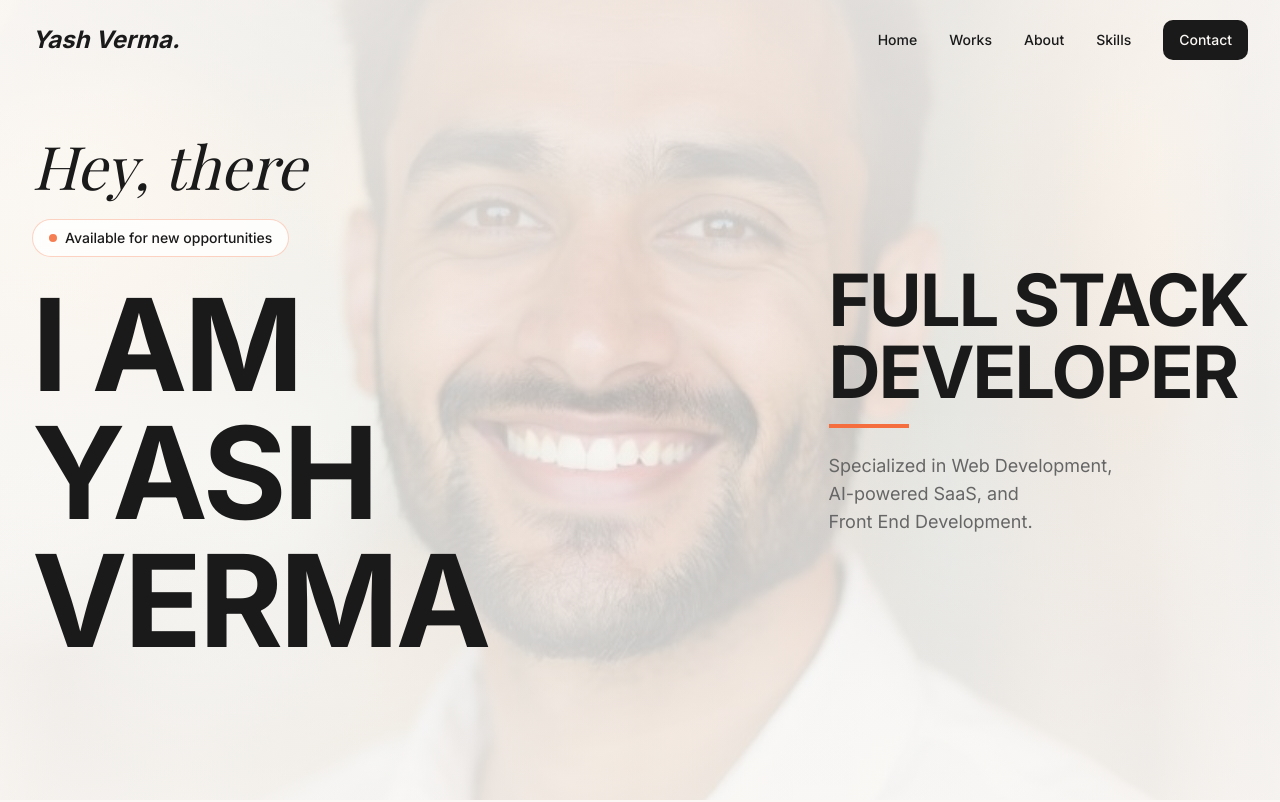
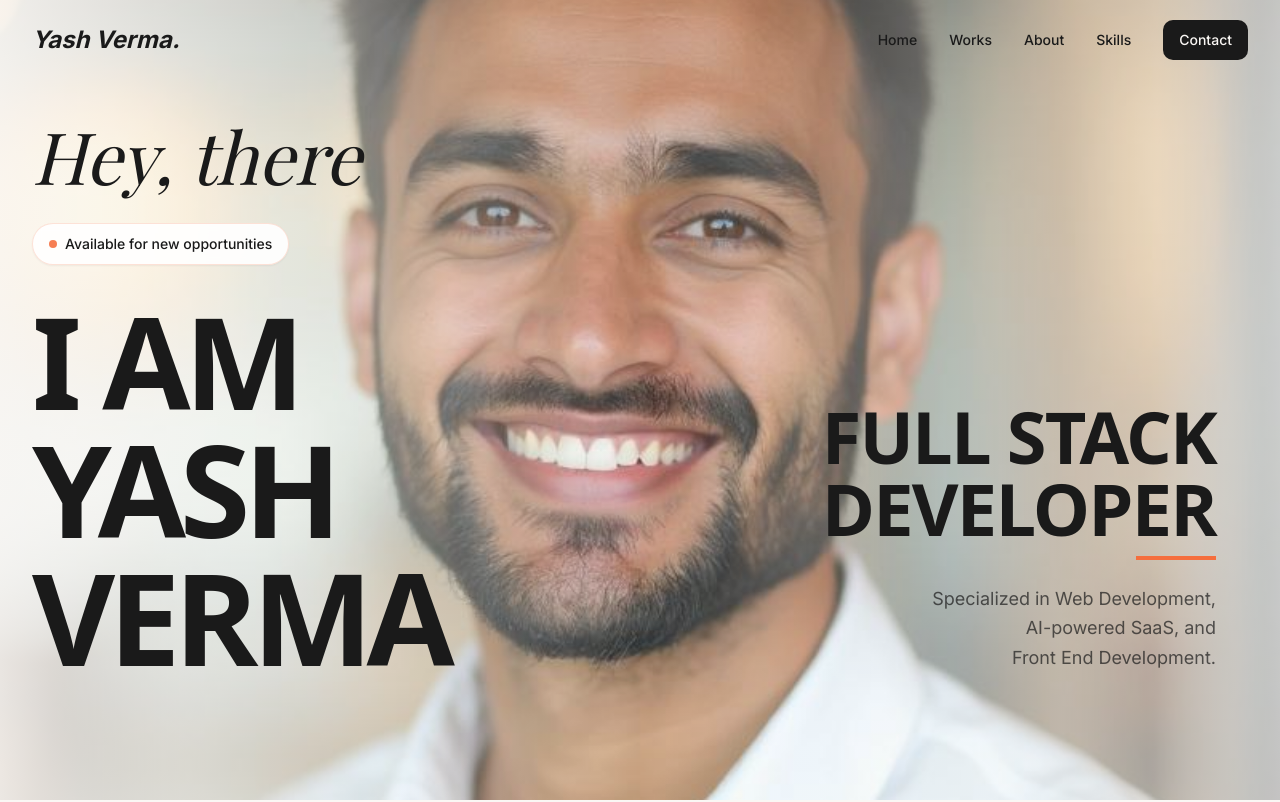
Before and after one commit to Yashverma849/Yash-Portfolio, a React (Vite) app: page / in a window 1280 px wide. Shown: the top 802 px of the page. Built offline with nearby package versions, Linux system fonts and the light colour scheme; the HTML template or start-up script is replaced by a standard one; a web font is replaced by a local one.

Commit message:
Fix Hero section text alignment and font

```diff
--- a/src/components/Hero.tsx
+++ b/src/components/Hero.tsx
@@ -3,29 +3,28 @@ import profilePhoto from "@/assets/profile-photo.jpg";
 
 const Hero = () => {
   return (
-    <section id="home" className="relative min-h-screen flex items-center overflow-hidden">
-      {/* Background Image with Overlay */}
+    <section id="home" className="relative min-h-screen flex items-center overflow-hidden bg-background">
+      {/* Background Image with Gradient Overlay */}
       <div className="absolute inset-0 z-0">
+        <div className="absolute inset-0 bg-gradient-to-r from-background via-background/40 to-background/90" />
         <img
           src={profilePhoto}
           alt="Yash Verma"
-          className="w-full h-full object-cover object-center"
+          className="w-full h-full object-cover object-center opacity-90"
         />
-        {/* Gradient Overlays for better text readability */}
-        <div className="absolute inset-0 bg-gradient-to-r from-background/95 via-background/70 to-background/95" />
-        <div className="absolute inset-0 bg-gradient-to-b from-background/50 via-transparent to-background/50" />
+        <div className="absolute inset-0 bg-gradient-to-r from-background/90 via-transparent to-background/70" />
       </div>
 
       {/* Content */}
       <div className="relative z-10 max-w-7xl mx-auto px-4 sm:px-6 lg:px-8 py-20 w-full">
-        <div className="grid lg:grid-cols-2 gap-12 items-center min-h-[70vh]">
+        <div className="relative min-h-[70vh] flex items-center">
           {/* Left Side - Main Text */}
-          <div className="space-y-6">
+          <div className="w-full lg:w-1/2 space-y-8">
             <motion.h2
               initial={{ opacity: 0, y: 20 }}
               animate={{ opacity: 1, y: 0 }}
               transition={{ delay: 0.2 }}
-              className="text-4xl md:text-5xl lg:text-6xl font-playfair font-light italic text-foreground"
+              className="text-5xl md:text-6xl lg:text-7xl font-playfair italic text-foreground font-normal"
             >
               Hey, there
             </motion.h2>
@@ -34,17 +33,18 @@ const Hero = () => {
               initial={{ opacity: 0 }}
               animate={{ opacity: 1 }}
               transition={{ delay: 0.3 }}
-              className="inline-flex items-center gap-2 px-4 py-2 bg-white/80 backdrop-blur-sm rounded-full border border-accent/30"
+              className="inline-flex items-center gap-2 px-4 py-2.5 bg-white/90 backdrop-blur-sm rounded-full border border-accent/20 shadow-sm"
             >
               <div className="w-2 h-2 bg-accent rounded-full animate-pulse" />
-              <span className="text-xs md:text-sm font-medium">Available for new opportunities</span>
+              <span className="text-sm font-medium">Available for new opportunities</span>
             </motion.div>
 
             <motion.h1
               initial={{ opacity: 0, y: 20 }}
               animate={{ opacity: 1, y: 0 }}
               transition={{ delay: 0.4 }}
-              className="text-6xl md:text-7xl lg:text-8xl xl:text-9xl font-black leading-[0.9] tracking-tight"
+              className="text-7xl md:text-8xl lg:text-9xl font-black leading-[0.85] tracking-tighter uppercase"
+              style={{ fontFamily: 'system-ui, -apple-system, sans-serif' }}
             >
               I AM
               <br />
@@ -59,18 +59,21 @@ const Hero = () => {
             initial={{ opacity: 0, x: 50 }}
             animate={{ opacity: 1, x: 0 }}
             transition={{ delay: 0.5 }}
-            className="flex items-center justify-start lg:justify-end"
+            className="hidden lg:flex absolute right-0 top-1/2 -translate-y-1/2 w-1/2 justify-end pr-8"
           >
-            <div className="space-y-6">
-              <div className="space-y-4">
-                <h3 className="text-5xl md:text-6xl lg:text-7xl font-black leading-[0.95] tracking-tight">
+            <div className="space-y-6 text-right">
+              <div className="space-y-3">
+                <h3
+                  className="text-6xl xl:text-7xl font-black leading-[0.9] tracking-tight uppercase"
+                  style={{ fontFamily: 'system-ui, -apple-system, sans-serif' }}
+                >
                   FULL STACK
                   <br />
                   DEVELOPER
                 </h3>
-                <div className="h-1 w-20 bg-accent" />
+                <div className="h-1 w-20 bg-accent ml-auto" />
               </div>
-              <p className="text-base md:text-lg text-muted-foreground leading-relaxed max-w-md">
+              <p className="text-lg text-foreground/70 leading-relaxed">
                 Specialized in Web Development,
                 <br />
                 AI-powered SaaS, and
@@ -79,6 +82,33 @@ const Hero = () => {
               </p>
             </div>
           </motion.div>
+
+          {/* Mobile - Role Description */}
+          <motion.div
+            initial={{ opacity: 0, y: 20 }}
+            animate={{ opacity: 1, y: 0 }}
+            transition={{ delay: 0.6 }}
+            className="lg:hidden w-full mt-12 space-y-6"
+          >
+            <div className="space-y-3">
+              <h3
+                className="text-5xl font-black leading-[0.9] tracking-tight uppercase"
+                style={{ fontFamily: 'system-ui, -apple-system, sans-serif' }}
+              >
+                FULL STACK
+                <br />
+                DEVELOPER
+              </h3>
+              <div className="h-1 w-20 bg-accent" />
+            </div>
+            <p className="text-lg text-foreground/70 leading-relaxed">
+              Specialized in Web Development,
+              <br />
+              AI-powered SaaS, and
+              <br />
+              Front End Development.
+            </p>
+          </motion.div>
         </div>
       </div>
     </section>
```
